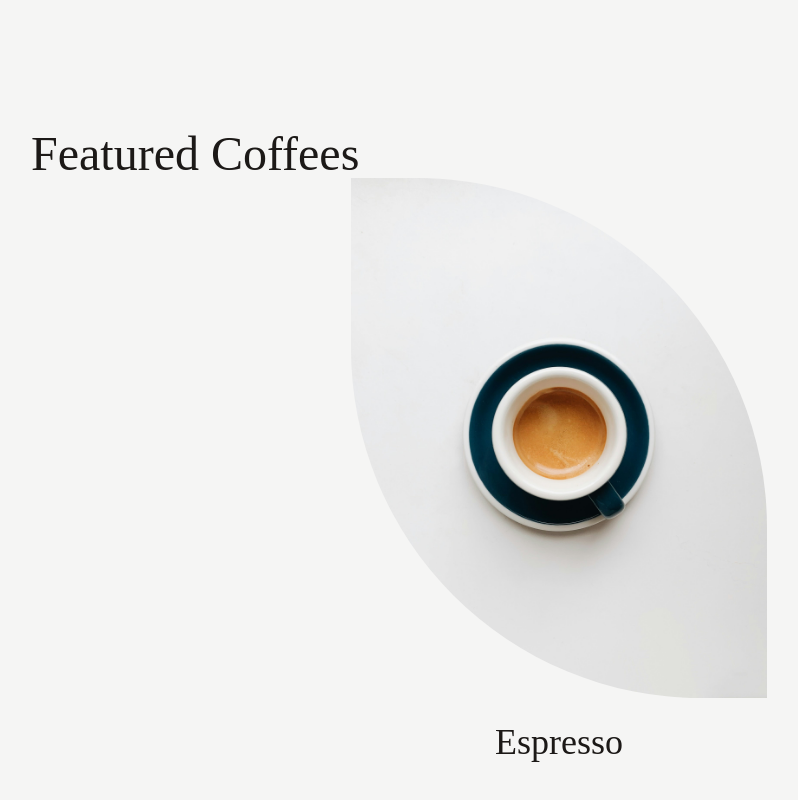
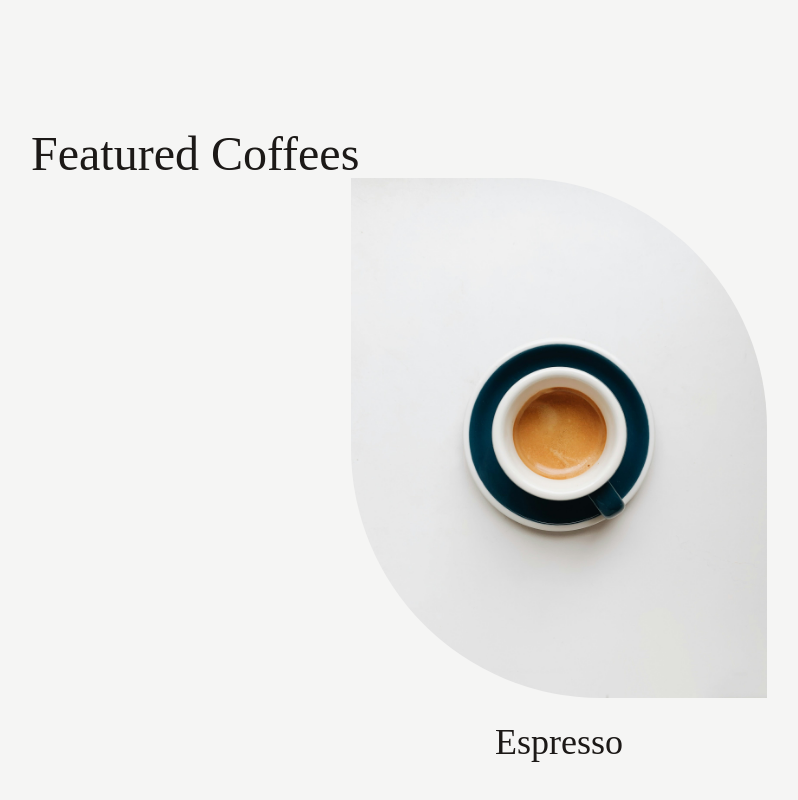
Before and after one commit to DarkoM996/coffeebar-website, a React (Vite) app: page / in a window 1280 px wide. Shown: the part 767-1567 px from the top of the page, without its empty margins (81-879 px from the left). Built offline with nearby package versions, Linux system fonts and the light colour scheme; a web font is replaced by a local one.

Commit message:
corrections per design

```diff
--- a/src/components/FeaturedCards.tsx
+++ b/src/components/FeaturedCards.tsx
@@ -12,7 +12,7 @@ const FeaturedCards = () => {
             <img
               src={coffeeimage1}
               alt="coffee image 1"
-              className="w-full h-[520px] object-cover rounded-tr-[350px] rounded-bl-[350px]"
+              className="w-full h-[520px] object-cover rounded-tr-[250px] rounded-bl-[250px]"
             />
           </div>
           <div className="text-left">
```
